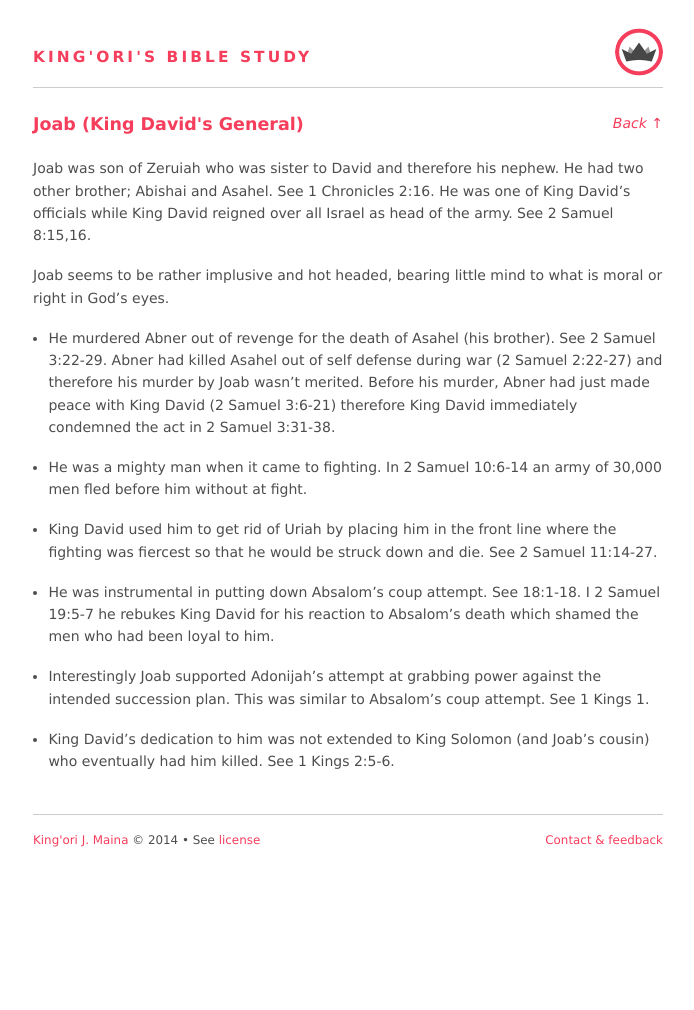
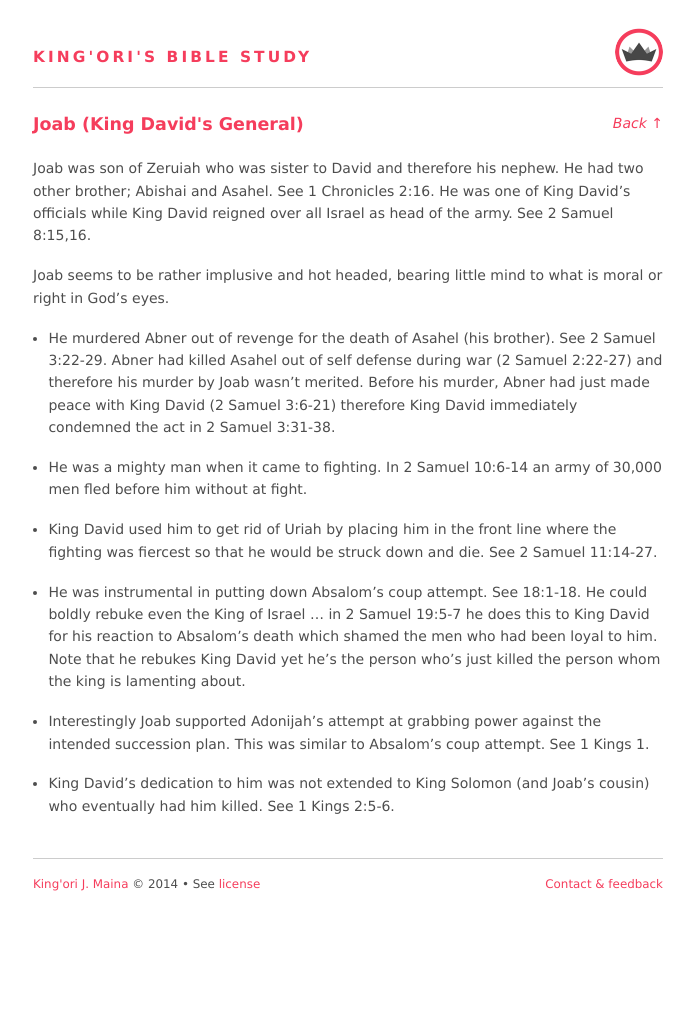
Before and after one commit to itskingori/systematic-theology, a Jekyll site: the page built from people/joab-son-of-zeruiah.md, in a window 1280 px wide. Shown: the whole page, without its empty margins (292-986 px from the left). Built offline with Jekyll 4.4.1, drawn with Linux system fonts in a browser that asks for light colours; Markdown is read by kramdown in place of the engine named in the settings; before the commit the page ends 966 px from its top, so only the background shows below that.

Commit message:
Be more clear and fix typo

```diff
--- a/people/joab-son-of-zeruiah.md
+++ b/people/joab-son-of-zeruiah.md
@@ -26,9 +26,11 @@ immediately condemned the act in 2 Samuel 3:31-38.
 the fighting was fiercest so that he would be struck down and die. See 2 Samuel
 11:14-27.
 
-* He was instrumental in putting down Absalom's coup attempt. See 18:1-18. I 2
-Samuel 19:5-7 he rebukes King David for his reaction to Absalom's death which
-shamed the men who had been loyal to him.
+* He was instrumental in putting down Absalom's coup attempt. See 18:1-18. He
+could boldly rebuke even the King of Israel ... in 2 Samuel 19:5-7 he does this
+to King David for his reaction to Absalom's death which shamed the men who had
+been loyal to him. Note that he rebukes King David yet he's the person who's
+just killed the person whom the king is lamenting about.
 
 * Interestingly Joab supported Adonijah's attempt at grabbing power against the
 intended succession plan. This was similar to Absalom's coup attempt. See 1
```
